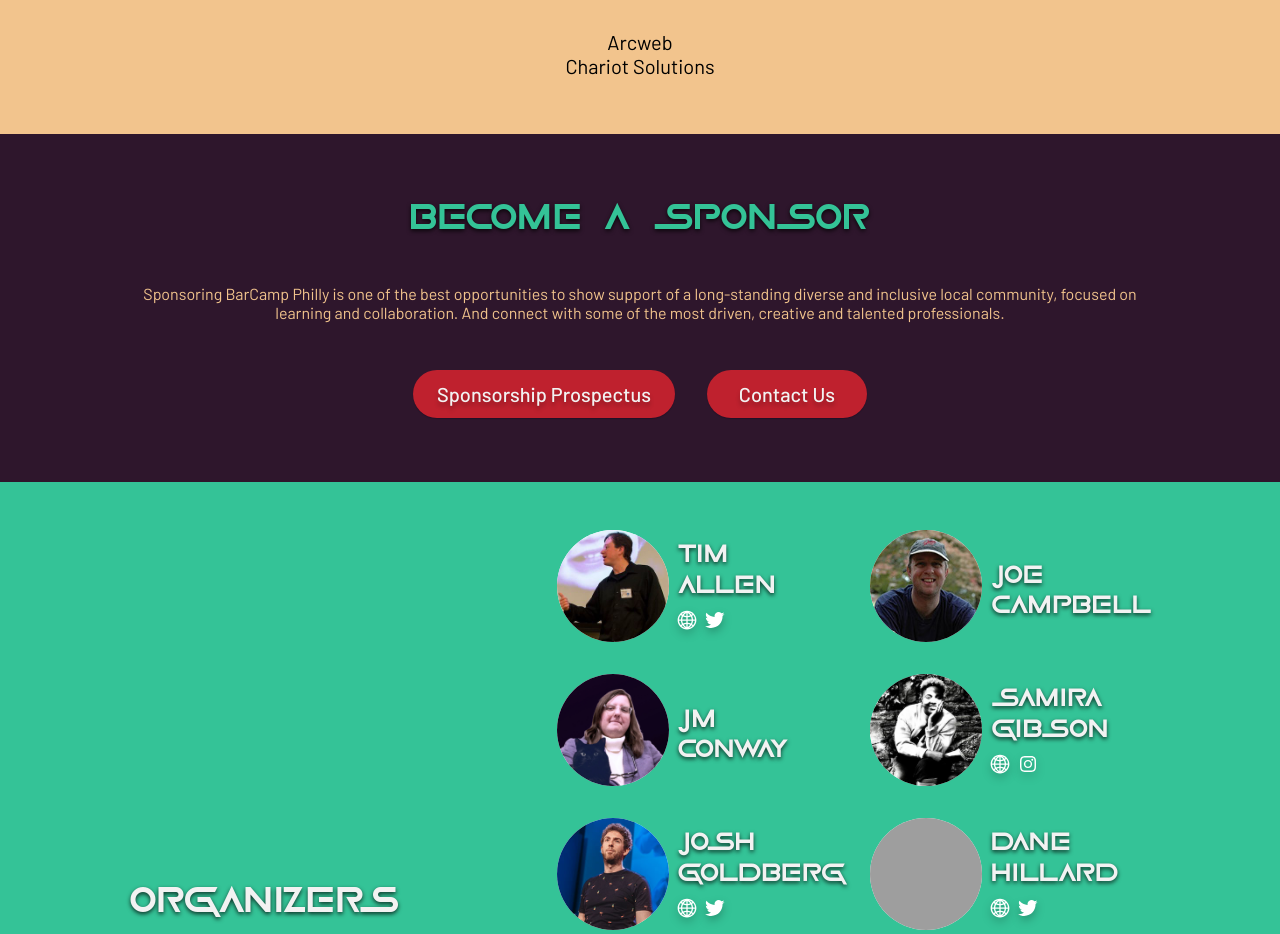
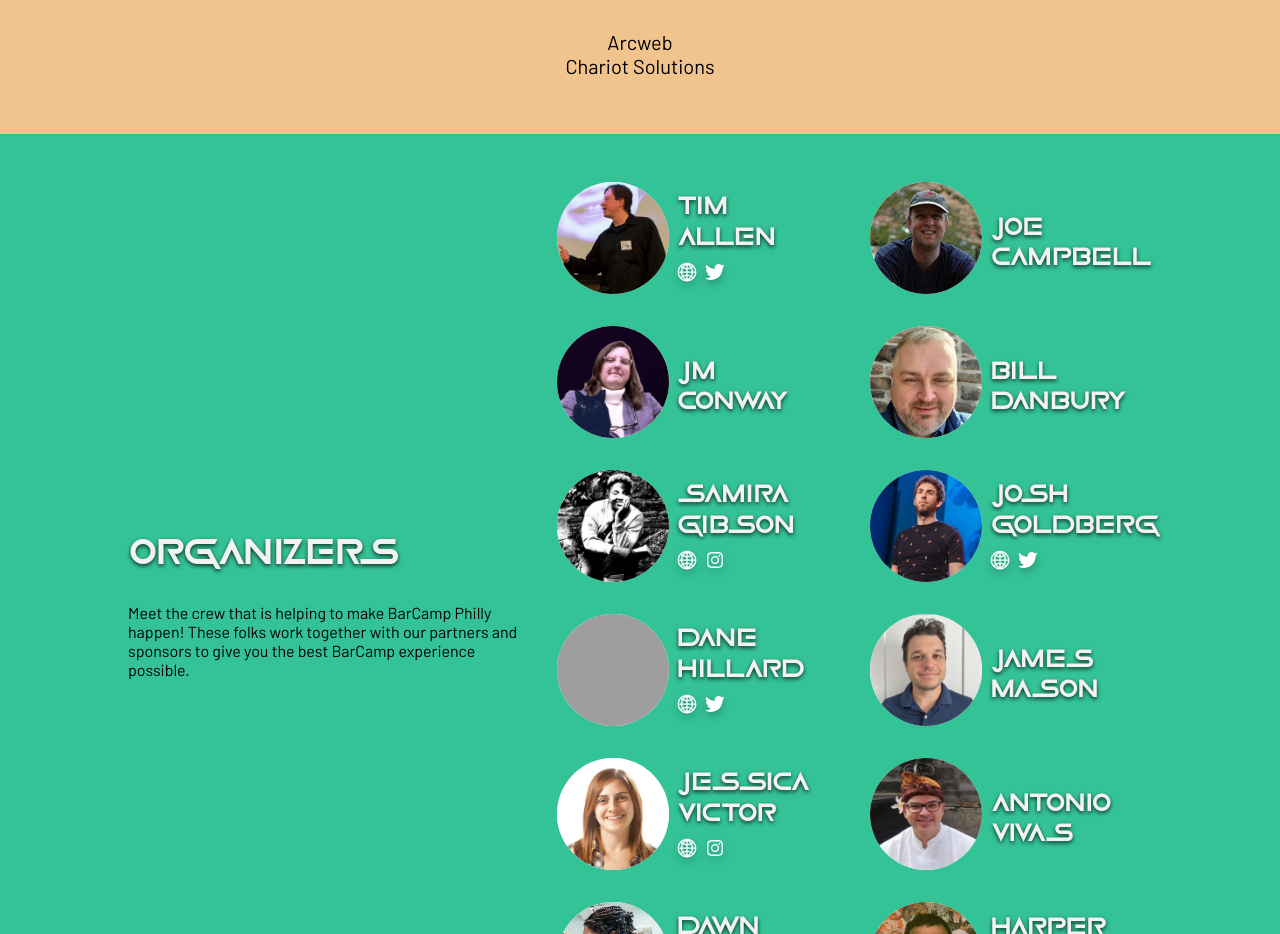
Before and after one commit to barcampphilly/bcp-14-2023, a plain HTML site: page index.html in a window 1280 px wide. Shown: the part 8600-9534 px from the top of the page. Drawn offline with Linux system fonts and the light colour scheme; grey boxes are pictures that could not be loaded.

Commit message:
Remove become a sponsor section.

```diff
--- a/index.html
+++ b/index.html
@@ -619,7 +619,7 @@
         </div>
       </section>
 
-      <section class="section" id="become-a-sponsor">
+      <!-- section class="section" id="become-a-sponsor">
         <div class="section-contents section-contents--become-a-sponsor">
           <h2 class="heading-primary">Become a sponsor</h2>
 
@@ -639,7 +639,7 @@
             </a>
           </div>
         </div>
-      </section>
+      </section -->
 
       <section class="section section--inverted" id="organizers">
         <div class="section-contents section-contents--organizers">
@@ -708,6 +708,17 @@
               />
               <div class="organizer-details">
                 <div class="organizer-name">JM Conway</div>
+              </div>
+            </li>
+
+            <li class="organizer">
+              <img
+                alt="Photo of Bill Danbury"
+                class="organizer-photo"
+                src="images/organizers/bill-danbury.jpg"
+              />
+              <div class="organizer-details">
+                <div class="organizer-name">Bill Danbury</div>
               </div>
             </li>
 
```
